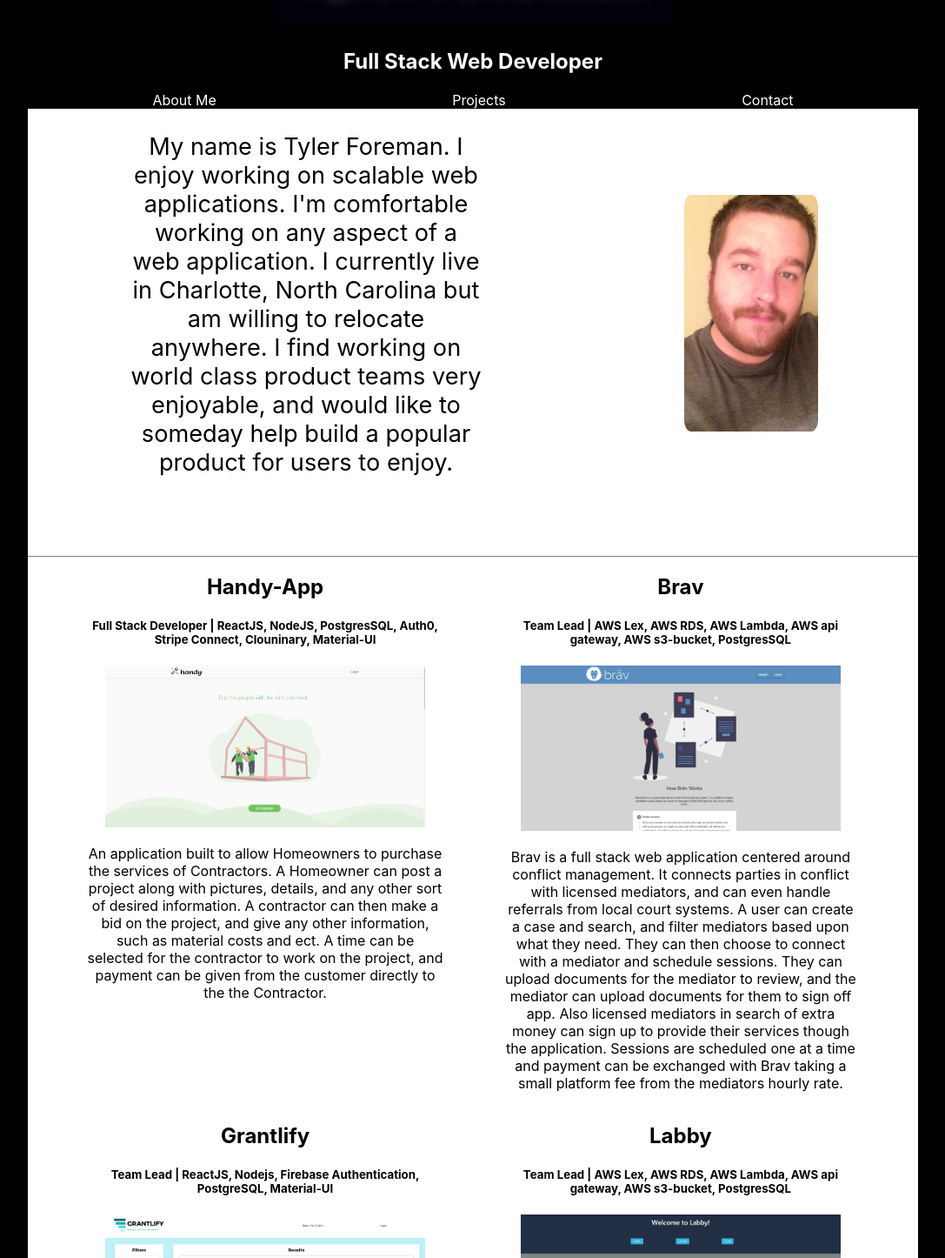
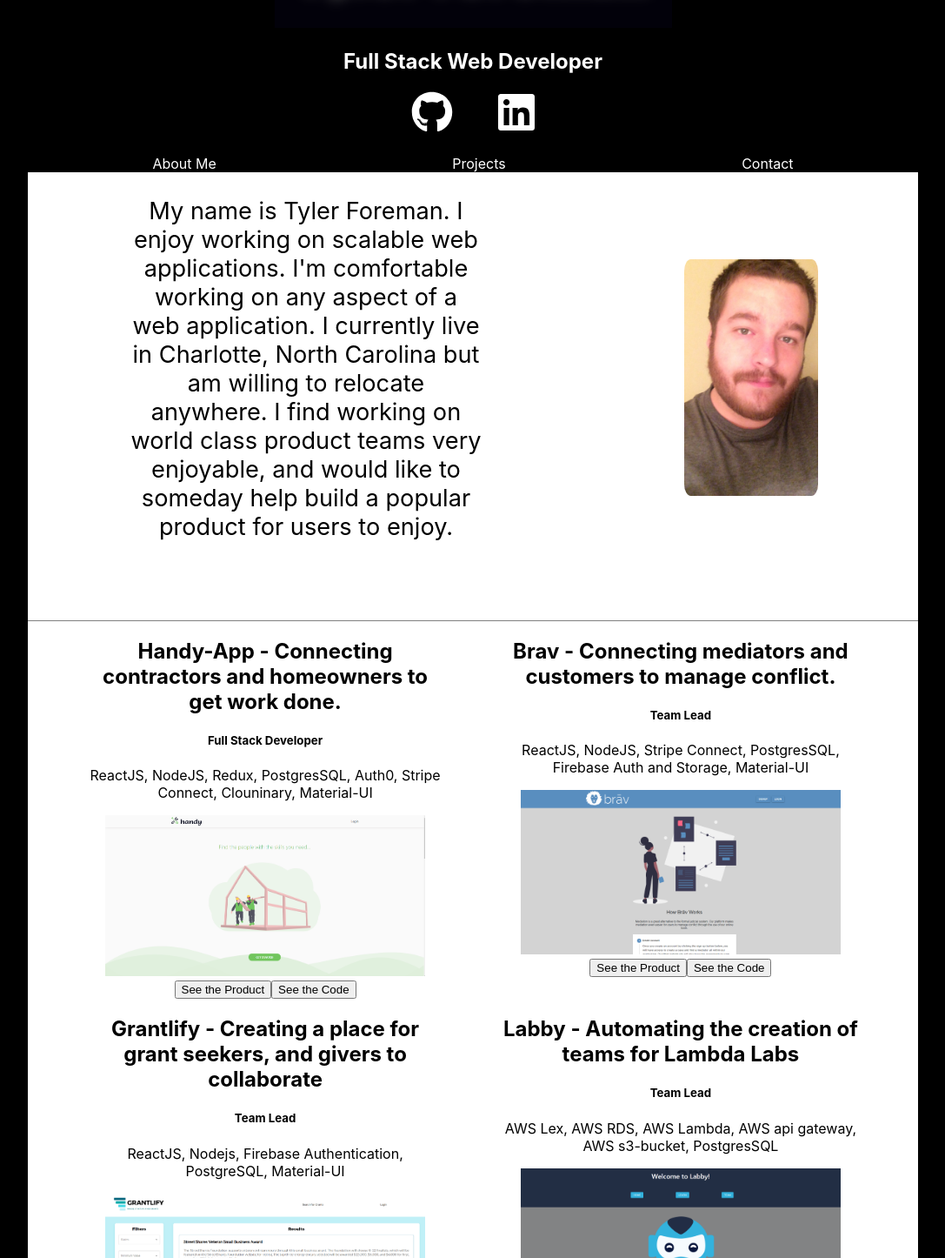
Before and after one commit to tjforeman/Portfolio1, a React (Create React App) app in the folder client/: page / in a window 1280 px wide. Shown: the part 104-1550 px from the top of the page at 87% size, without its empty margins (96-1183 px from the left). Built offline with nearby package versions, Linux system fonts and the light colour scheme.

Commit message:
updated styles, added scrolling

```diff
--- a/client/package.json
+++ b/client/package.json
@@ -14,7 +14,8 @@
     "node-sass": "^4.13.1",
     "react": "^16.12.0",
     "react-dom": "^16.12.0",
-    "react-scripts": "3.3.0"
+    "react-scripts": "3.3.0",
+    "react-scroll": "^1.7.16"
   },
   "scripts": {
     "start": "react-scripts start",
--- a/client/src/App.js
+++ b/client/src/App.js
@@ -1,13 +1,21 @@
 import React from 'react';
-import './App.css';
+import './styles/App.scss';
 import Navigation from './Components/Navigation'
 import Banner from './Components/Banner'
 import Projects from './Components/Projects'
+import { FontAwesomeIcon } from '@fortawesome/react-fontawesome'
+import { faGithub,faLinkedin } from '@fortawesome/free-brands-svg-icons'
+// import { Link, DirectLink, Element, Events, animateScroll as scroll, scrollSpy, scroller } from 'react-scroll'
 function App() {
   return (
     <div className="App">
       <img src={require('./img/logo.png')} />
       <h2>Full Stack Web Developer</h2>
+      <div className = 'icons' >
+      <a href = 'https://www.github.com/tjforeman/'><FontAwesomeIcon className='icon1' icon={faGithub} size="3x" /></a>
+        <a href = 'https://www.linkedin.com/in/tylerforeman1/'><FontAwesomeIcon icon={faLinkedin} size="3x"  /></a>
+        </div>
+
       <Navigation />
       <Banner />
       <Projects />
--- a/client/src/Components/Banner.js
+++ b/client/src/Components/Banner.js
@@ -7,12 +7,9 @@
 return(
     <div className = 'banner-container' >
         <div className = 'about'>
-            {/* <h5>About me </h5> */}
-             <p>My name is Tyler Foreman. I enjoy working on scalable web applications. I'm comfortable working on any aspect of a web application. I currently live in Charlotte, North Carolina but am willing to relocate anywhere. I find working on world class product teams very enjoyable, and would like to someday help build a popular product for users to enjoy. </p>
+             <p name="about-me" >My name is Tyler Foreman. I enjoy working on scalable web applications. I'm comfortable working on any aspect of a web application. I currently live in Charlotte, North Carolina but am willing to relocate anywhere. I find working on world class product teams very enjoyable, and would like to someday help build a popular product for users to enjoy. </p>
 
         <img className='profile-pic' src={require('../img/profle_pic.jpg')}  />
-        {/* <a href = 'https://www.github.com/tjforeman/'><FontAwesomeIcon className='icon1' icon={faGithub} size="3x" /></a>
-        <a href = 'https://www.linkedin.com/in/tylerforeman1/'><FontAwesomeIcon icon={faLinkedin} size="3x"  /></a> */}
         </div>
     </div>
 )
--- a/client/src/Components/Navigation.js
+++ b/client/src/Components/Navigation.js
@@ -1,12 +1,13 @@
 import React from 'react'
 import '../styles/Navigation.scss'
+import { Link} from 'react-scroll'
 
 const Navigation = () => {
     return(
         <div className='nav-wrapper'>
-        <a>About Me</a>
-        <a>Projects</a>
-        <a>Contact</a>
+        <a><Link activeClass="active" className="about-me" to="about-me" spy={true} smooth={true} duration={500} >About Me</Link></a>
+        <a><Link activeClass="active" className="projects" to="projects" spy={true} smooth={true} duration={500} >Projects</Link></a>
+        <a><Link activeClass="active" className="contact" to="contact" spy={true} smooth={true} duration={500} >Contact</Link></a>
 
         </div>
     )
--- a/client/src/Components/Projects.js
+++ b/client/src/Components/Projects.js
@@ -3,34 +3,43 @@
 
 const Projects = () => {
 return(
-<div className = 'projects-container'>
+<div name='projects' className = 'projects-container'>
 <div className = 'line-1'>
 <div className = 'project-card'>
-<h2>Handy-App </h2>
-<h5>Full Stack Developer | ReactJS, NodeJS, PostgresSQL, Auth0, Stripe Connect, Clouninary, Material-UI </h5>
+<h2>Handy-App - Connecting contractors and homeowners to get work done. </h2>
+<h5>Full Stack Developer</h5>
+<p>ReactJS, NodeJS, Redux, PostgresSQL, Auth0, Stripe Connect, Clouninary, Material-UI</p>
 <img className = 'project-img' src={require('../img/handy.png')}/>
-<p>An application built to allow Homeowners to purchase the services of Contractors. A Homeowner can post a project along with pictures, details, and any other sort of desired information. A contractor can then make a bid on the project, and give any other information, such as material costs and ect. A time can be selected for the contractor to work on the project, and payment can be given from the customer directly to the the Contractor.</p>
+<button>See the Product</button>
+<button>See the Code</button>
 </div>
 <div className = 'project-card'>
-<h2>Brav </h2>
-<h5>Team Lead | AWS Lex, AWS RDS, AWS Lambda, AWS api gateway, AWS s3-bucket, PostgresSQL </h5>
+<h2>Brav - Connecting mediators and customers to manage conflict. </h2>
+<h5>Team Lead </h5>
+<p>
+ReactJS, NodeJS, Stripe Connect, PostgresSQL, Firebase Auth and Storage, Material-UI
+</p>
 <img className = 'project-img' src={require('../img/brav.png')} />
-<p>Brav is a full stack web application centered around conflict management. It connects parties in conflict with licensed mediators, and can even handle referrals from local court systems. A user can create a case and search, and filter mediators based upon what they need. They can then choose to connect with a mediator and schedule sessions. They can upload documents for the mediator to review, and the mediator can upload documents for them to sign off app. Also licensed mediators in search of extra money can sign up to provide their services though the application. Sessions are scheduled one at a time and payment can be exchanged with Brav taking a small platform fee from the mediators hourly rate.
-</p>
+<button>See the Product</button>
+<button>See the Code</button>
 </div>
 </div>
 <div className = 'line-2'>
 <div className = 'project-card'>
-<h2>Grantlify </h2>
-<h5>Team Lead | ReactJS, Nodejs, Firebase Authentication, PostgreSQL, Material-UI </h5>
+<h2>Grantlify - Creating a place for grant seekers, and givers to collaborate </h2>
+<h5>Team Lead</h5>
+<p> ReactJS, Nodejs, Firebase Authentication, PostgreSQL, Material-UI </p>
 <img className = 'project-img' src={require('../img/grantlify.png')} />
-<p>Searching for grants can be a tough task. Grantlify attempts to take the pressure off of both grant seekers and grant providers by giving them a place to post and apply for grants. Grants can easily be searched for, and filtered based on a wide variety of options. Grant providers can post grants along with all of their requirements and information, and grant seekers can easily apply to them, either with a redirect or a quick questionnaire that gives the provider more information. Grant providers can even choose the applicant they like best, and approve them to receive the grant off app. </p>
+<button>See the Product</button>
+<button>See the Code</button>
 </div>
 <div className = 'project-card'>
-<h2>Labby </h2>
-<h5>Team Lead | AWS Lex, AWS RDS, AWS Lambda, AWS api gateway, AWS s3-bucket, PostgresSQL </h5>
+<h2>Labby - Automating the creation of teams for Lambda Labs </h2>
+<h5>Team Lead</h5>
+<p>AWS Lex, AWS RDS, AWS Lambda, AWS api gateway, AWS s3-bucket, PostgresSQL</p>
 <img className = 'project-img' src={require('../img/labby.png')}/>
-<p>Labby is an application that sought to automate some of the processes for staff in the labs portion of the curriculum in Lambda School. It is able to take input data from students and attempts to sort them into teams based on a sorting algorithm. It takes variables such as student role, track, and time zone into consideration in order to try and create the most efficient labs teams. It also uses an AWS lexbot in order to take and store desired projects from students.</p>
+<button>See the Product</button>
+<button>See the Code</button>
 </div>
 </div>
 </div>)
--- a/client/src/App.css
+++ b/client/src/styles/App.scss
@@ -38,3 +38,12 @@
     transform: rotate(360deg);
   }
 }
+
+.icons{
+  margin-bottom:2%;
+  a{
+    color:white;
+    margin-right:2%;
+    margin-left:2%;
+  }
+}
--- a/client/src/styles/Projects.scss
+++ b/client/src/styles/Projects.scss
@@ -5,6 +5,8 @@
     width:80%;
     margin-left:10%;
     color:black;
+    padding-bottom:2%;
+    border-bottom:1px solid gray;
     @media (max-width:700px){
         margin-left:0
     }
--- a/client/src/styles/index.scss
+++ b/client/src/styles/index.scss
@@ -4,4 +4,6 @@
 
 @import './Projects.scss';
 
-@import './variables.scss'
+@import './variables.scss';
+
+@import './App.scss';
```
Also changed, not shown: 1 other file (tests, documents, lock files or other folders).
